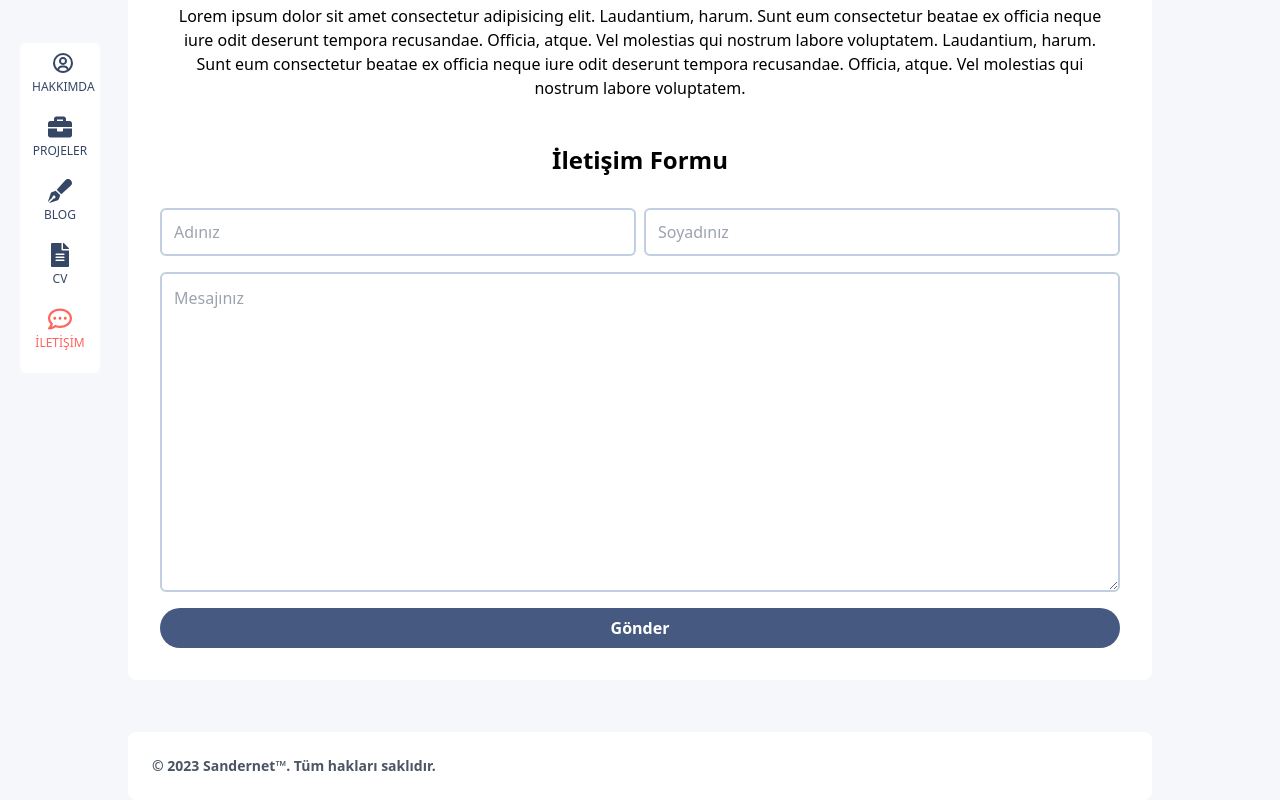
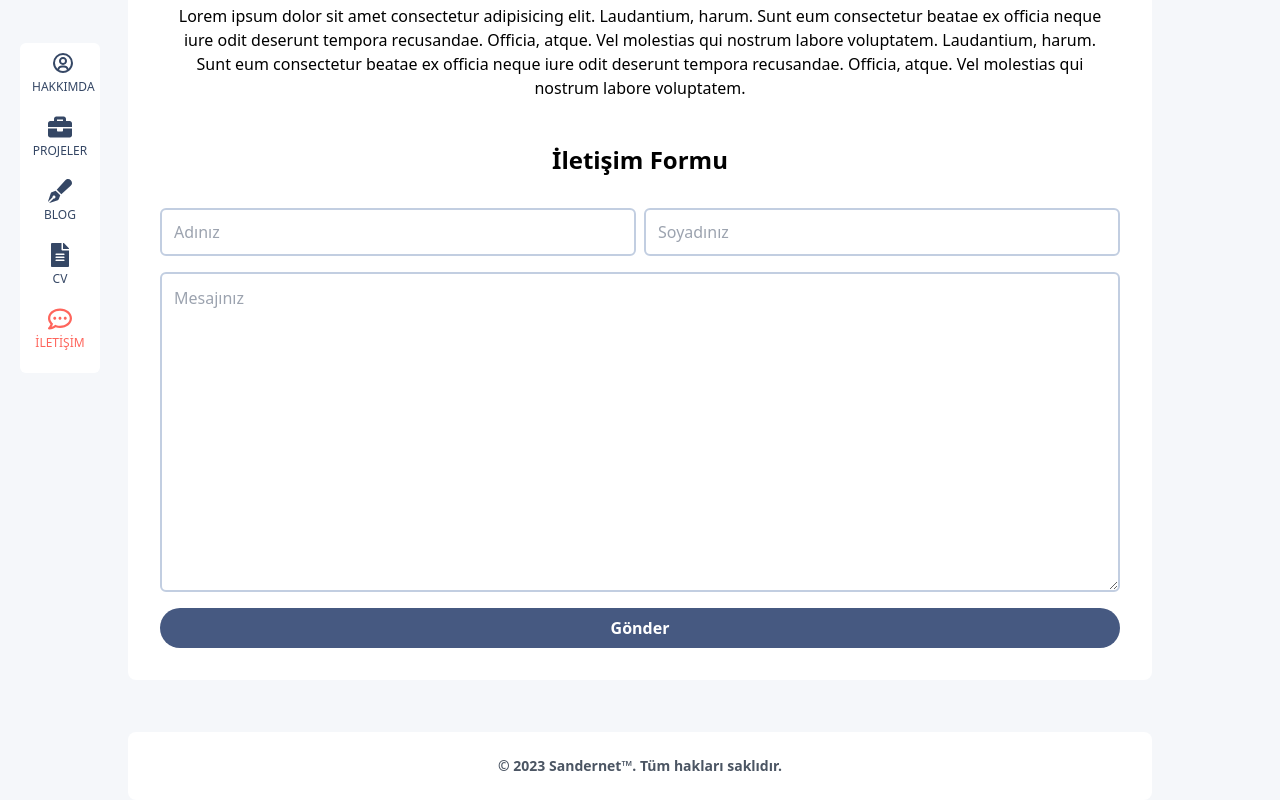
Before and after one commit to emrahsandernet/sandernet-blog-v2, a React (Create React App) app: page /contact in a window 1280 px wide. Shown: the part 224-1024 px from the top of the page. Built offline with nearby package versions, Linux system fonts and the light colour scheme.

Commit message:
add link

```diff
--- a/src/components/Footer.jsx
+++ b/src/components/Footer.jsx
@@ -7,11 +7,11 @@ export const Footer = () => {
     <footer
       className={
         state.isDark
-          ? " container lg:max-w-screen-lg mx-auto  rounded-lg  bg-[#1e2738]"
-          : "container lg:max-w-screen-lg mx-auto  rounded-lg  bg-white  "
+          ? "container lg:max-w-screen-lg mx-auto rounded-lg bg-[#1e2738]"
+          : "container lg:max-w-screen-lg mx-auto rounded-lg bg-white"
       }
     >
-      <div className="w-full mx-auto container md:p-6 p-4 md:flex md:items-center md:justify-between ">
+      <div className="w-full mx-auto container md:p-6 p-4 md:flex md:items-center md:justify-center">
         <span
           className={
             state.isDark
@@ -20,7 +20,7 @@ export const Footer = () => {
           }
         >
           © 2023{" "}
-          <a href="https://flowbite.com/" className="hover:underline">
+          <a href="https://emrahsander.com" className="hover:underline">
             Sandernet™
           </a>
           . Tüm hakları saklıdır.
--- a/src/components/Navbar.jsx
+++ b/src/components/Navbar.jsx
@@ -1,17 +1,16 @@
-import React from 'react'
-import { Link } from 'react-router-dom';
+import React from "react";
+import { Link } from "react-router-dom";
 import { BsFillMoonFill, BsFillSunFill, BsStackOverflow } from "react-icons/bs";
 import {
   AiOutlineMenu,
   AiFillTwitterCircle,
   AiFillGithub,
 } from "react-icons/ai";
-import { useThemeContext } from '../hooks/useThemeContext';
+import { useThemeContext } from "../hooks/useThemeContext";
 import { RiLinkedinFill } from "react-icons/ri";
 
-const  Navbar = (props) => {
-  const { dispatch ,state} = useThemeContext();
-
+const Navbar = (props) => {
+  const { dispatch, state } = useThemeContext();
 
   return (
     // navbar with tailwindcss
@@ -36,7 +35,7 @@ const  Navbar = (props) => {
             <input
               type="checkbox"
               className="sr-only peer"
-              checked = {state.isDark ? "checked" : ""}
+              checked={state.isDark ? "checked" : ""}
               onClick={() => {
                 state.isDark
                   ? dispatch({ type: "LIGHT" })
@@ -69,6 +68,7 @@ const  Navbar = (props) => {
         </div>
       </div>
       <div className=" justif-between gap-6 hidden sm:flex ">
+        <a href="https://twitter.com/emrahsander">
           <AiFillTwitterCircle
             className={
               state.isDark
@@ -76,6 +76,8 @@ const  Navbar = (props) => {
                 : "text-[#354765] w-6 h-6 hover:text-blue-500  rounded-full cursor-pointer"
             }
           />
+        </a>
+        <a href="https://github.com/emrahsandernet">
           <AiFillGithub
             className={
               state.isDark
@@ -83,6 +85,8 @@ const  Navbar = (props) => {
                 : "text-[#354765] w-6 h-6 hover:text-blue-500  rounded-full cursor-pointer"
             }
           />
+        </a>
+        <a href="https://www.linkedin.com/in/emrah-%C5%9Fander-984274105/">
           <RiLinkedinFill
             className={
               state.isDark
@@ -90,6 +94,8 @@ const  Navbar = (props) => {
                 : "text-[#354765] w-6 h-6 hover:text-blue-500  rounded-full cursor-pointer"
             }
           />
+        </a>
+        <a href="https://stackoverflow.com/users/18009995/emrah-%c5%9eander">
           <BsStackOverflow
             className={
               state.isDark
@@ -97,6 +103,7 @@ const  Navbar = (props) => {
                 : "text-[#354765] w-6 h-6 hover:text-blue-500  rounded-full cursor-pointer"
             }
           />
+        </a>
       </div>
       <div>
         <Link
@@ -108,5 +115,5 @@ const  Navbar = (props) => {
       </div>
     </nav>
   );
-}
-export default  Navbar;
+};
+export default Navbar;
```
Lines whose indentation alone changed are shown as unchanged.
